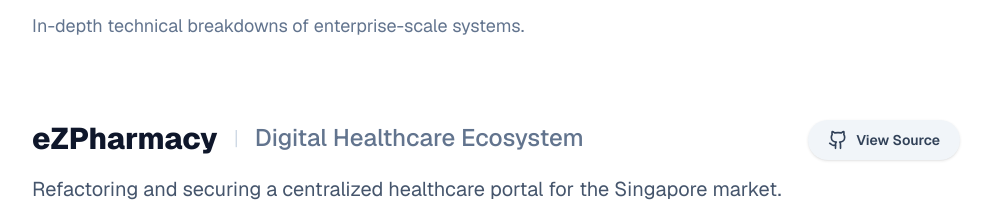
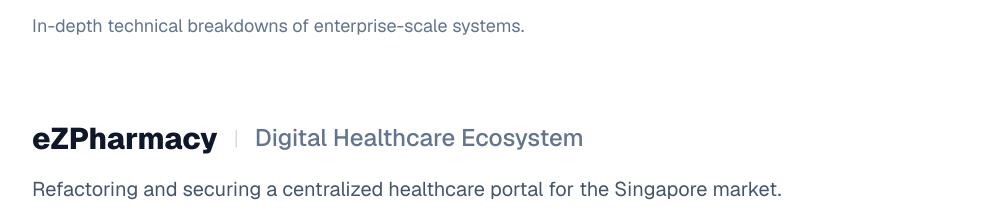
Before and after one commit to JanithaDhananjaya/janithadhananjaya.github.io, a Next.js app: page / in a window 1280 px wide. Shown: the part 1458-1668 px from the top of the page, without its empty margins (144-1135 px from the left). Built offline with nearby package versions, Linux system fonts and the light colour scheme.

Commit message:
chore: Remove proprietary view source capability

```diff
--- a/src/components/Projects.tsx
+++ b/src/components/Projects.tsx
@@ -1,7 +1,7 @@
 "use client";
 
 import { motion } from "framer-motion";
-import { Github, Target } from "lucide-react";
+import { Target } from "lucide-react";
 
 const projects = [
   {
@@ -82,14 +82,6 @@
                     {project.description}
                   </p>
                 </div>
-                <a
-                  href={project.link}
-                  target="_blank"
-                  rel="noreferrer"
-                  className="flex items-center justify-center gap-2 text-sm font-semibold hover:text-white transition-colors z-10 bg-slate-100 dark:bg-slate-900 hover:bg-slate-900 dark:hover:bg-slate-700 text-slate-700 dark:text-slate-300 px-5 py-2.5 rounded-full shadow-sm hover:shadow-md transform duration-300 w-fit shrink-0"
-                >
-                  <Github className="w-5 h-5" /> View Source
-                </a>
               </div>
 
               <div className="flex flex-wrap gap-3 pt-2">
```
